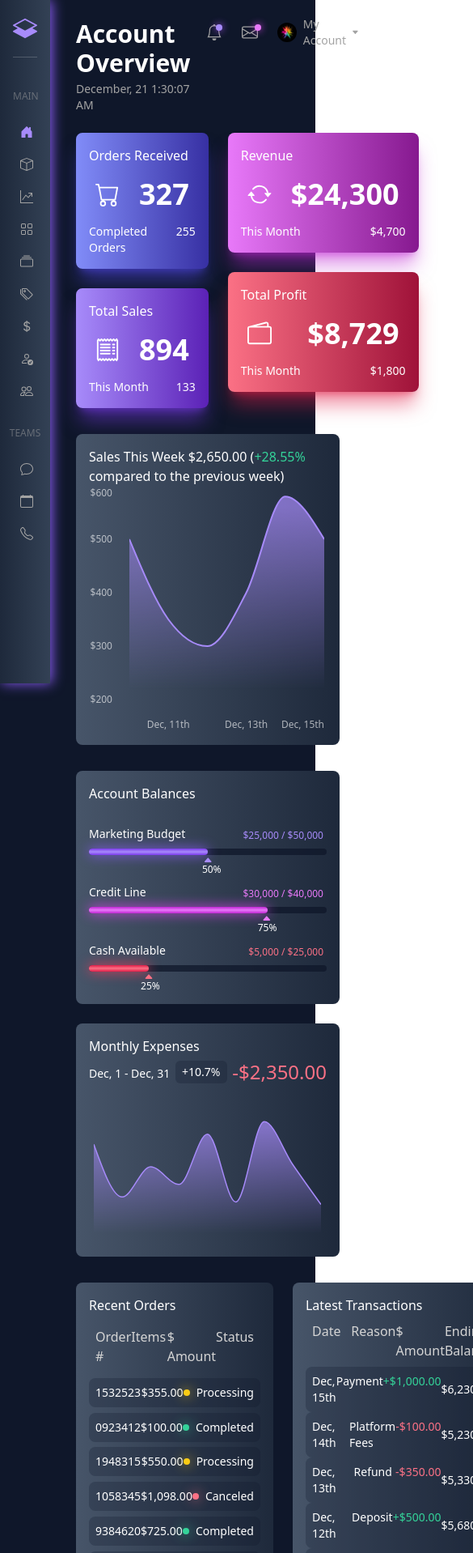
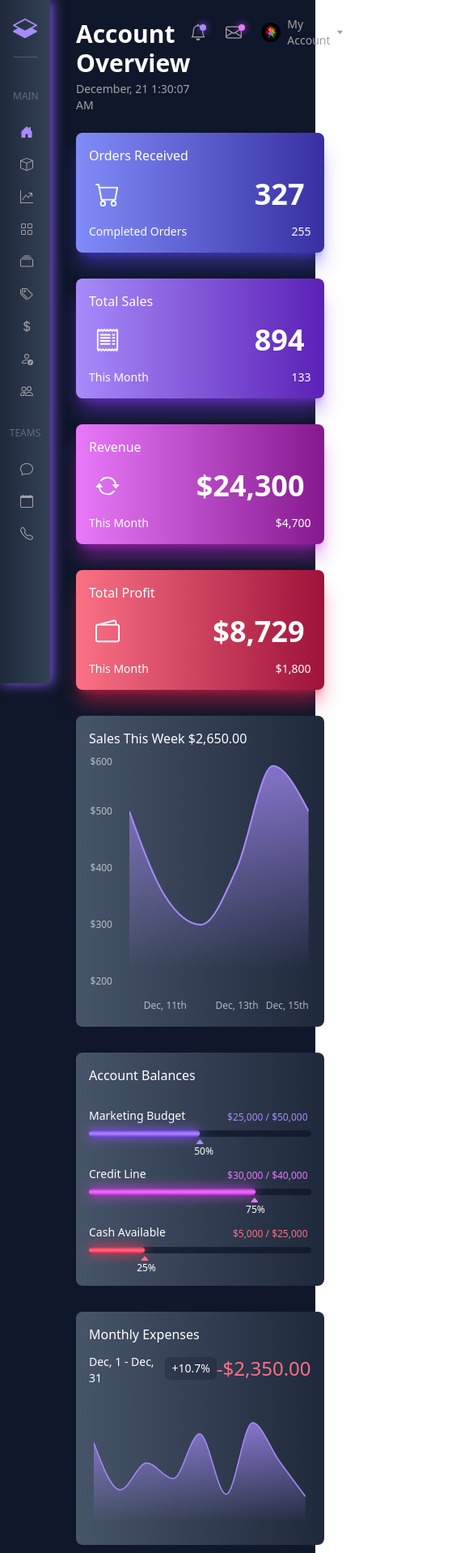
Before and after one commit to rmthomas98/dashboard, a React (Create React App) app in the folder frontend/: page / in a window 390 px wide. Shown: the top 1918 px of the page at 81% size, 585 px wide, since content can reach past the window. Built offline with nearby package versions, Linux system fonts and the light colour scheme.

Commit message:
resonsive layout

```diff
--- a/frontend/src/Balances.js
+++ b/frontend/src/Balances.js
@@ -3,7 +3,7 @@ import { CaretUpFill } from "react-bootstrap-icons";
 
 const Balances = () => {
   return (
-    <div className="w-full h-72 bg-gradient-to-r from-slate-600 to-slate-800 rounded-lg p-4 mb-6 tablet:mr-6 tablet:mb-0">
+    <div className="w-full h-72 bg-gradient-to-r from-slate-600 to-slate-800 rounded-lg p-4 mb-8 tablet:mr-6 tablet:mb-0">
       <div className="h-full flex flex-col justify-between">
         <p className="font-medium text-white pb-4">Account Balances</p>
         <div>
--- a/frontend/src/Chart.js
+++ b/frontend/src/Chart.js
@@ -21,11 +21,7 @@ const data = [
 const Chart = () => {
   return (
     <div className="w-full bg-gradient-to-r from-slate-600 to-slate-800 h-96 rounded-lg p-4  flex flex-col justify-between tablet:w-3/5 tablet:mr-6">
-      <p className="text-white font-medium">
-        Sales This Week $2,650.00 (
-        <span className="text-emerald-400">+28.55%</span> compared to the
-        previous week)
-      </p>
+      <p className="text-white font-medium">Sales This Week $2,650.00</p>
       <div className="h-80">
         <ResponsiveContainer width="99%">
           <AreaChart data={data} margin={{ left: -10 }}>
--- a/frontend/src/LastRow.js
+++ b/frontend/src/LastRow.js
@@ -4,7 +4,7 @@ import Transactions from "./Transactions";
 
 const LastRow = () => {
   return (
-    <div className="flex justify-between pl-8 pr-8 w-full">
+    <div className="flex justify-between pl-8 pr-8 w-full flex-col tablet:flex-row">
       <Orders />
       <Transactions />
     </div>
--- a/frontend/src/Orders.js
+++ b/frontend/src/Orders.js
@@ -2,7 +2,7 @@ import React from "react";
 
 const Orders = () => {
   return (
-    <div className="w-full mr-6 rounded-lg h-96 bg-gradient-to-r from-slate-600 to-slate-800 p-4 flex flex-col justify-between">
+    <div className="w-full rounded-lg h-96 bg-gradient-to-r from-slate-600 to-slate-800 p-4 flex flex-col justify-between mb-8 tablet:mb-0 tablet:mr-6">
       <p className="text-white font-medium">Recent Orders</p>
       <div className="w-full flex justify-between pt-2 text-neutral-300 font-thin p-2">
         <p className="w-full">Order #</p>
--- a/frontend/src/Overview.js
+++ b/frontend/src/Overview.js
@@ -3,9 +3,9 @@ import { Cart, Receipt, ArrowRepeat, Wallet2 } from "react-bootstrap-icons";
 
 const Overview = () => {
   return (
-    <div className="p-8 pt-0 w-full flex justify-between text-white">
-      <div className="flex w-full flex-col mr-6 tablet:flex-row">
-        <div className="shadow-xl shadow-indigo-600/50 bg-gradient-to-r from-indigo-400 to-indigo-800 w-full mr-6 mb-6 rounded-lg p-4 tablet:mb-0">
+    <div className="p-8 pt-0 w-full flex flex-col justify-between text-white sm:flex-row">
+      <div className="flex w-full flex-col mr-0 tablet:flex-row mb-8 sm:mr-6 sm:mb-0">
+        <div className="shadow-xl shadow-indigo-600/50 bg-gradient-to-r from-indigo-400 to-indigo-800 w-full mr-0 mb-8 rounded-lg p-4 tablet:mb-0 sm:mr-6">
           <p className="font-medium">Orders Received</p>
           <div className="p-2 pt-4 pb-4 flex justify-between items-center">
             <Cart size={30} />
@@ -27,7 +27,7 @@ const Overview = () => {
         </div>
       </div>
       <div className="flex w-full flex-col tablet:flex-row">
-        <div className="shadow-xl shadow-fuchsia-600/50 shadow-netrual-900 bg-gradient-to-r from-fuchsia-400 to-fuchsia-800 w-full mr-6 mb-6 rounded-lg p-4 tablet:mb-0">
+        <div className="shadow-xl shadow-fuchsia-600/50 shadow-netrual-900 bg-gradient-to-r from-fuchsia-400 to-fuchsia-800 w-full mr-0 mb-8 rounded-lg p-4 tablet:mb-0 sm:mr-6">
           <p className="font-medium">Revenue</p>
           <div className="p-2 pt-4 pb-4 flex justify-between items-center">
             <ArrowRepeat size={30} />
--- a/frontend/tailwind.config.js
+++ b/frontend/tailwind.config.js
@@ -22,6 +22,7 @@ module.exports = {
     screens: {
       tablet: "1124px",
       xl: "1280px",
+      sm: "640px",
     },
   },
   plugins: [require("tailwind-scrollbar-hide")],
```
